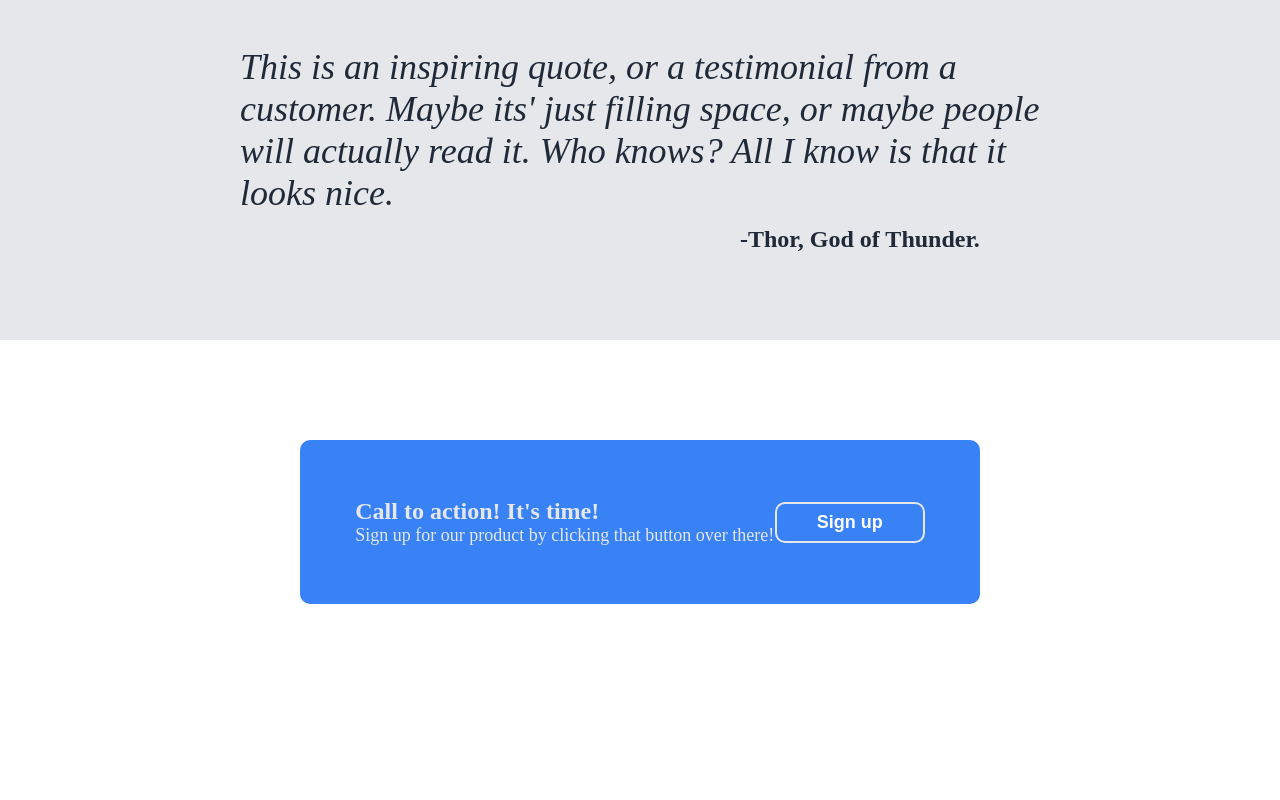
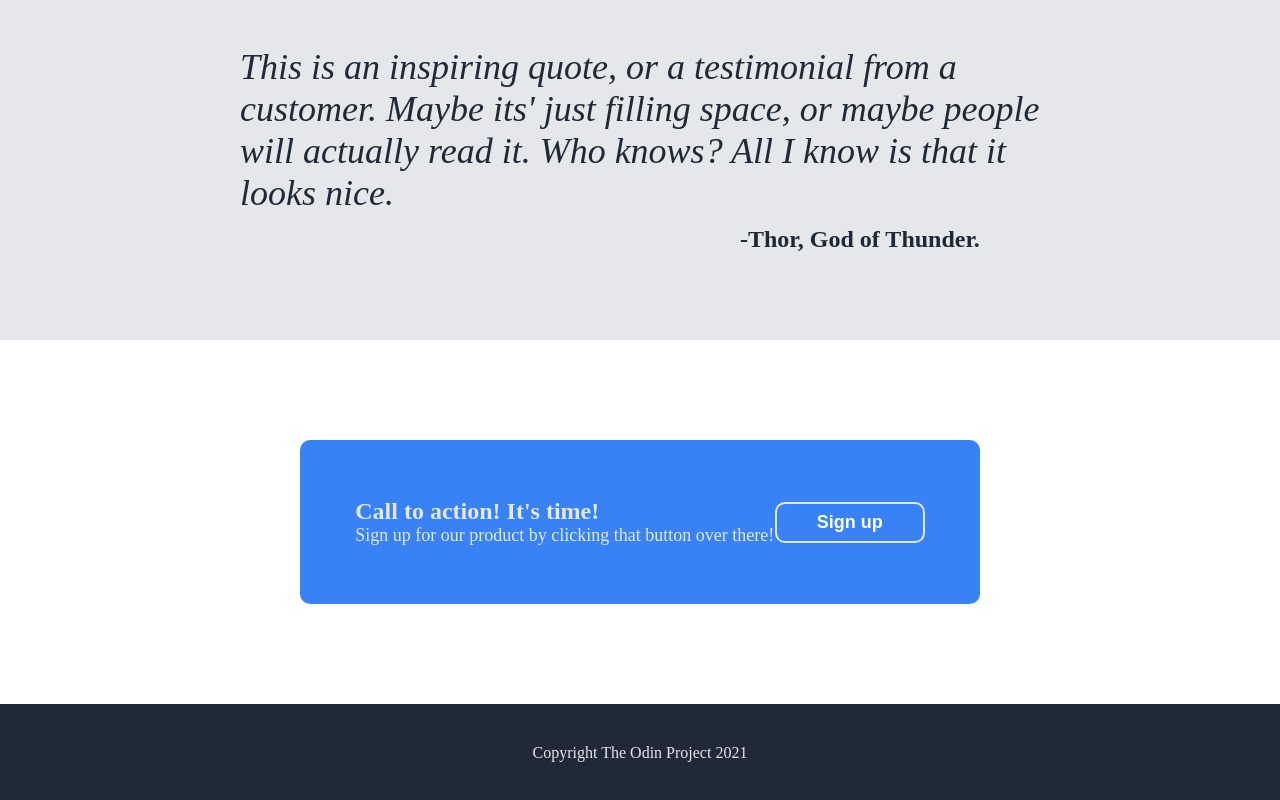
Before and after one commit to Eli1058/landing-page, a plain HTML site: page index.html in a window 1280 px wide. Shown: the part 1021-1821 px from the top of the page. Before the commit the page ends 1725 px from the top, so only its background shows below. Drawn offline with Linux system fonts and the light colour scheme.

Commit message:
Add footer content and style

```diff
--- a/index.html
+++ b/index.html
@@ -76,6 +76,7 @@
             </div>
 
             <div class="footer">
+                <p>Copyright The Odin Project 2021</p>
 
             </div>
         </div>
--- a/styles.css
+++ b/styles.css
@@ -167,4 +167,7 @@ li{
 
 .footer{
     background-color: #1F2937;
+    color:#E5E7EB;
+    text-align: center;
+    padding: 24px 0px;
 }
```
